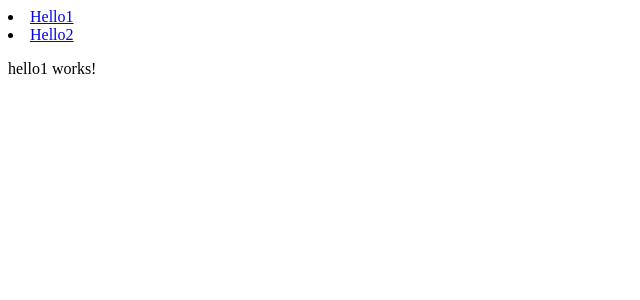
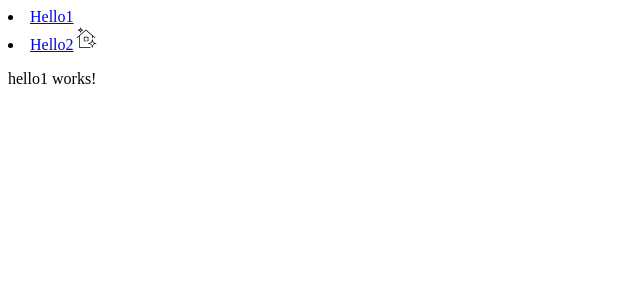
Before and after one commit to curvenut/angular-controlvalueaccessor, an Angular app: page /hello1 in a window 1280 px wide. Shown: the top 300 px of the page, without its empty margins (0-640 px from the left). Built offline with nearby package versions, Linux system fonts and the light colour scheme.

Commit message:
feat: add icon with generic function

```diff
--- a/src/app/app.component.html
+++ b/src/app/app.component.html
@@ -1,15 +1,12 @@
-
-
 <div class="container">
-
   <nav class="navbar navbar-default">
     <li>
-      <a  routerLinkActive="active" routerLink="hello1" >Hello1</a>
+      <a routerLinkActive="active" routerLink="hello1">Hello1</a>
     </li>
     <li>
-      <a routerLinkActive="active" routerLink="hello2" >Hello2</a>
+      <a routerLinkActive="active" routerLink="hello2">Hello2</a>
+      <span class="icon-house"></span>
     </li>
-
   </nav>
   <router-outlet></router-outlet>
 </div>
--- /dev/null
+++ b/src/assets/global-styles.scss
@@ -0,0 +1,9 @@
+@mixin create-icon($key, $path) {
+  .icon-#{$key} {
+    content: url(#{$path});
+    width: 24px;
+    height: 24px;
+  }
+}
+
+@include create-icon(house, './icons/house.svg');
--- a/src/styles.scss
+++ b/src/styles.scss
@@ -1 +1,2 @@
 /* You can add global styles to this file, and also import other style files */
+@import './assets/global-styles.scss';
```
Also changed, not shown: src/assets/icons/house.svg (added).
